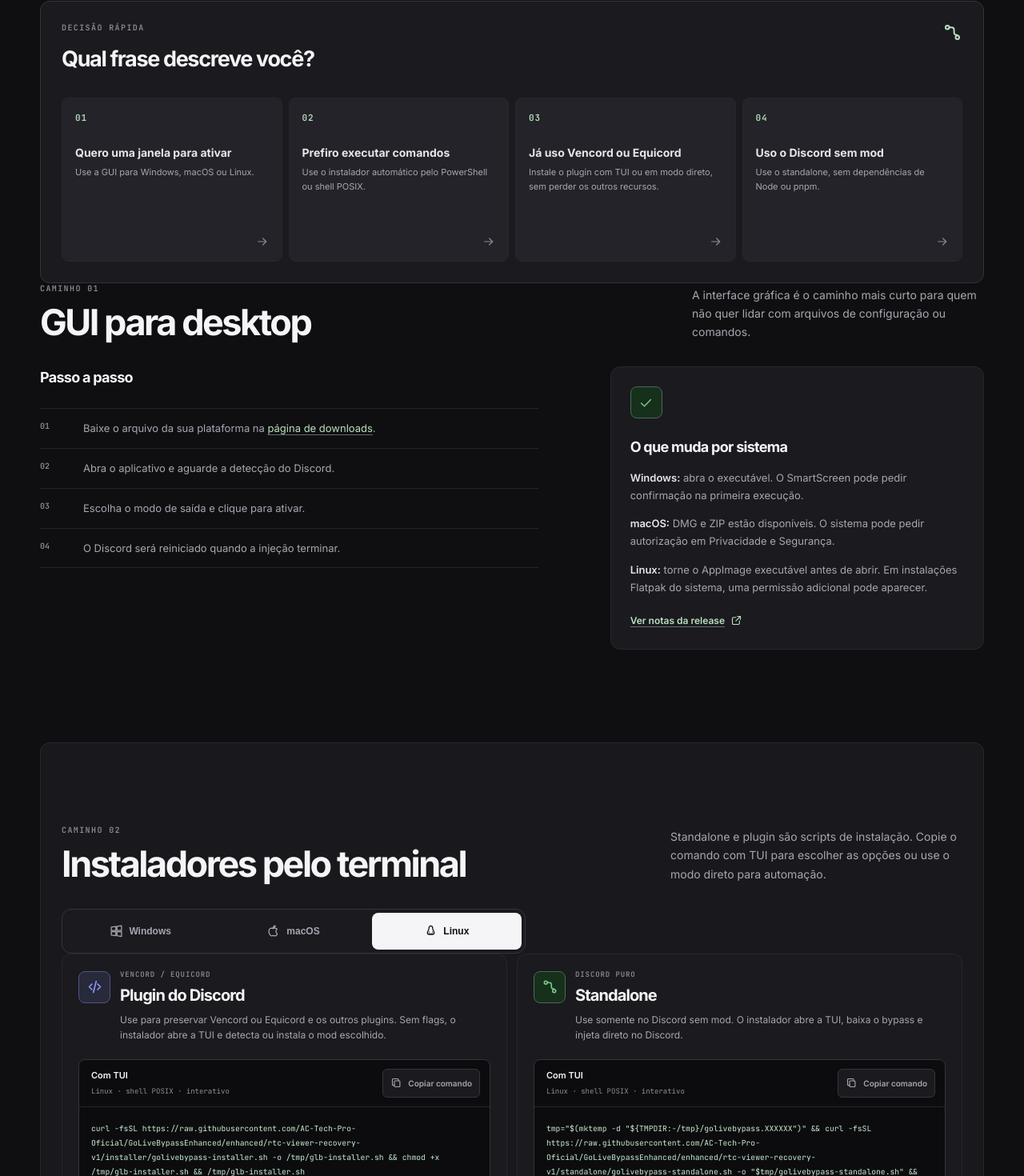
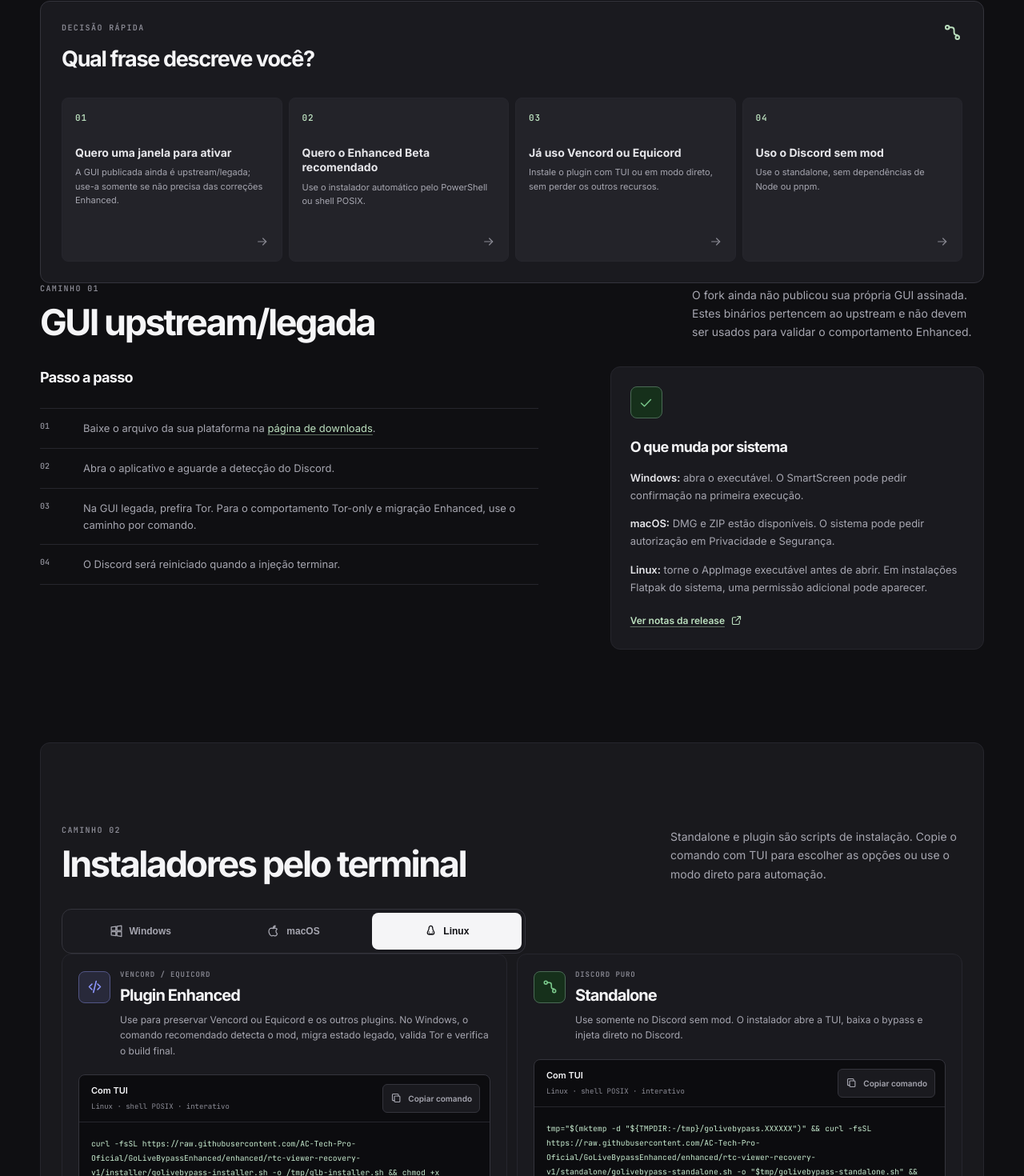
Before and after one commit to AC-Tech-Pro-Oficial/GoLiveBypassEnhanced, a Nuxt app in the folder website/: page /instalacao in a window 1280 px wide. Shown: the part 534-2004 px from the top of the page at 80% size. Built offline with nearby package versions, Linux system fonts and the light colour scheme.

Commit message:
ux: distinguish enhanced installer from legacy GUI

```diff
--- a/website/pages/instalacao.vue
+++ b/website/pages/instalacao.vue
@@ -42,12 +42,12 @@
         <NuxtLink class="decision-card" to="#gui">
           <span class="decision-card__index">01</span>
           <strong>Quero uma janela para ativar</strong>
-          <span>Use a GUI para Windows, macOS ou Linux.</span>
+          <span>A GUI publicada ainda é upstream/legada; use-a somente se não precisa das correções Enhanced.</span>
           <BaseIcon name="arrow-right" :size="16" />
         </NuxtLink>
         <NuxtLink class="decision-card" to="#terminal">
           <span class="decision-card__index">02</span>
-          <strong>Prefiro executar comandos</strong>
+          <strong>Quero o Enhanced Beta recomendado</strong>
           <span>Use o instalador automático pelo PowerShell ou shell POSIX.</span>
           <BaseIcon name="arrow-right" :size="16" />
         </NuxtLink>
@@ -70,9 +70,9 @@
       <div class="section-heading">
         <div>
           <span class="eyebrow">CAMINHO 01</span>
-          <h2 id="install-gui-title">GUI para desktop</h2>
+          <h2 id="install-gui-title">GUI upstream/legada</h2>
         </div>
-        <p>A interface gráfica é o caminho mais curto para quem não quer lidar com arquivos de configuração ou comandos.</p>
+        <p>O fork ainda não publicou sua própria GUI assinada. Estes binários pertencem ao upstream e não devem ser usados para validar o comportamento Enhanced.</p>
       </div>
       <div class="prose-grid">
         <div class="prose-block">
@@ -80,7 +80,7 @@
           <ol class="numbered-list">
             <li><span>01</span><p>Baixe o arquivo da sua plataforma na <NuxtLink to="/downloads">página de downloads</NuxtLink>.</p></li>
             <li><span>02</span><p>Abra o aplicativo e aguarde a detecção do Discord.</p></li>
-            <li><span>03</span><p>Escolha o modo de saída e clique para ativar.</p></li>
+            <li><span>03</span><p>Na GUI legada, prefira Tor. Para o comportamento Tor-only e migração Enhanced, use o caminho por comando.</p></li>
             <li><span>04</span><p>O Discord será reiniciado quando a injeção terminar.</p></li>
           </ol>
         </div>
@@ -114,8 +114,8 @@
         <CommandPathCard
           icon="code"
           kicker="VENCORD / EQUICORD"
-          title="Plugin do Discord"
-          description="Use para preservar Vencord ou Equicord e os outros plugins. Sem flags, o instalador abre a TUI e detecta ou instala o mod escolhido."
+          title="Plugin Enhanced"
+          description="Use para preservar Vencord ou Equicord e os outros plugins. No Windows, o comando recomendado detecta o mod, migra estado legado, valida Tor e verifica o build final."
           :platform="installPlatform === 'windows' ? 'Windows · PowerShell' : 'Linux · shell POSIX'"
           :tui-command="activeInstallCommands.plugin.tui"
           :direct-command="activeInstallCommands.plugin.direct"
@@ -200,13 +200,13 @@
           <span class="eyebrow">CAMINHO AVANÇADO</span>
           <h2 id="install-plugin-title">Plugin manual para Vencord e Equicord</h2>
         </div>
-        <p>O instalador por comando acima é o caminho recomendado. Use este fluxo apenas se quiser baixar o ZIP e fazer cada etapa manualmente.</p>
+        <p>O instalador por comando acima é o caminho recomendado. Use este fluxo apenas se quiser copiar a pasta-fonte do plugin e fazer cada etapa manualmente.</p>
       </div>
       <div class="plugin-layout">
         <div class="prose-block">
           <h3>Passo a passo</h3>
           <ol class="numbered-list numbered-list--plain">
-            <li><span>01</span><p>Baixe o <a :href="downloads.plugin" target="_blank" rel="noopener noreferrer">ZIP do plugin</a> e extraia a pasta <code>goLiveBypass</code>.</p></li>
+            <li><span>01</span><p>Abra a <a :href="downloads.plugin" target="_blank" rel="noopener noreferrer">pasta-fonte Enhanced do plugin</a> e copie a pasta <code>goLiveBypass</code> completa (5 arquivos).</p></li>
             <li><span>02</span><p>Copie-a para <code>src/userplugins/goLiveBypass</code> dentro do seu clone do Vencord ou Equicord. A pasta <code>userplugins</code> fica ao lado de <code>plugins</code>.</p></li>
             <li><span>03</span><p>Na raiz do mod, rode <code>pnpm install</code> e <code>pnpm build</code>.</p></li>
             <li><span>04</span><p>Feche o Discord, rode <code>pnpm inject</code> e abra o Discord novamente. No Vesktop, aponte o campo <strong>Vencord Location</strong> para a pasta <code>dist</code> em vez de usar <code>pnpm inject</code>.</p></li>
@@ -217,7 +217,7 @@
           <div>
             <strong>Não misture os caminhos.</strong>
             <p>O standalone ocupa o lugar do mod e pode remover outros plugins. Se Vencord ou Equicord já estiver instalado, use o instalador do plugin ou este fluxo manual — nunca o standalone.</p>
-            <a class="text-link" :href="githubReleasePageUrl" target="_blank" rel="noopener noreferrer">Ver release e checksums <BaseIcon name="external" :size="15" /></a>
+            <a class="text-link" href="https://github.com/AC-Tech-Pro-Oficial/GoLiveBypassEnhanced" target="_blank" rel="noopener noreferrer">Abrir fork Enhanced <BaseIcon name="external" :size="15" /></a>
           </div>
         </div>
       </div>
```
